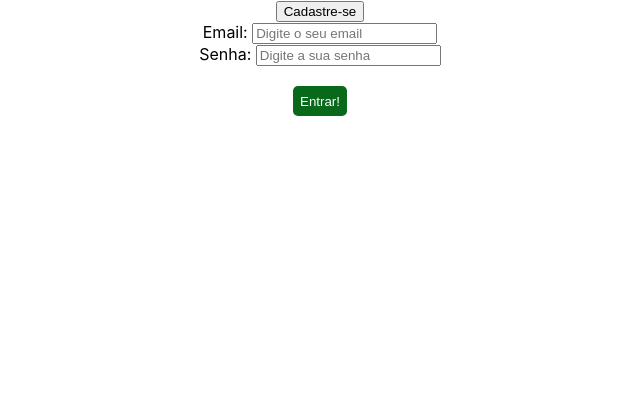
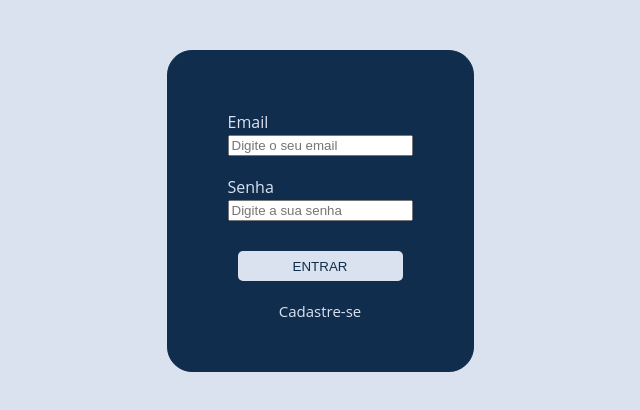
Before and after one commit to rafaelcrempe/Projeto_PS, a React (Create React App) app in the folder projeto_react/: page / in a window 1280 px wide. Shown: the top 410 px of the page, without its empty margins (320-960 px from the left). Built offline with nearby package versions, Linux system fonts and the light colour scheme.

Commit message:
objeto, css e telas de login e cadastro

```diff
--- a/projeto_react/src/App.css
+++ b/projeto_react/src/App.css
@@ -32,18 +32,85 @@
   from {
     transform: rotate(0deg);
   }
+
   to {
     transform: rotate(360deg);
   }
 }
 
 .buttonSuccess {
-  background-color: #076919;
+  background-color: #DBE2EF;
   height: 30px;
   padding: 7px;
   margin: 20px;
-  color: #FFF;
+  color: #112D4E;
   cursor: pointer;
   border: none;
   border-radius: 5px;
 }
+
+body {
+  font-family: "Open Sans", sans-serif;
+  font-optical-sizing: auto;
+  font-variation-settings: "wdth" 100;
+  overflow: scroll;
+  background-color: #DBE2EF;
+  margin-left: 0;
+}
+
+
+.fundoCadastro {
+  display: flex;
+  flex-direction: row;
+  align-items: center;
+  justify-content: space-around;
+  margin-top: 50px;
+  margin-bottom: 50px;
+  height:0%;
+}
+
+.card {
+  display: flex;
+  flex-direction: column;
+  justify-content: space-around;
+  border: 1px solid;
+  border-color: #112D4E;
+  background-color: #112D4E;
+  padding: 50px;
+  border-radius: 25px;
+  align-items: center;
+  margin-bottom: 5px;
+  margin-left: 0;
+}
+
+
+
+.login {
+  display: flex;
+  flex-direction: column;
+  justify-content: space-around;
+  color: #DBE2EF;
+  text-align: left;
+}
+
+.login label {
+  margin: 10px;
+}
+
+.register {
+  display: flex;
+  flex-direction: column;
+  justify-content: space-around;
+  color: #DBE2EF;
+  text-align: left;
+}
+
+.register label {
+  margin: 10px;
+}
+
+.alterarLoginCadastro {
+  color: #DBE2EF;
+  font-size: 15px;
+  cursor: pointer;
+}
--- a/projeto_react/src/App.js
+++ b/projeto_react/src/App.js
@@ -1,61 +1,102 @@
 import logo from './logo.svg';
 import './App.css';
+import { useState } from 'react'; //useState permite criar variável, em parceria com função, que faz alterações na tela quando essa variável é alterada
 
 function App() { // aqui é JavaScript
 
-  let email = ""
-  let senha = ""
 
-  function mudarEmail(valor) {
-    email = valor
-  }
+  // a função useState retorna um vetor, e esse vetor é constante
+  // sempre em par, uma variável e uma função
+  // por boa prática, o nome da função sempre é "set+Nome_Variável"
 
-  function mudarSenha(valor) {
-    senha = valor
-  }
+  const [user, setUser] = useState({
+    email: "",
+    password: "",
+    phone: "",
+    name: "",
+    last_name: "",
+    birth: "",
+    cpf: ""
+  });
+
+
+  const [nome, setNome] = useState("")
+  const [sobrenome, setSobrenome] = useState("")
+  const [isLogin, setIsLogin] = useState(true);
+
 
   function enviar() {
-    alert(`Email: ${email}\nSenha: ${senha}`)
+    alert(`Email: ${user.email}\nSenha: ${user.password}`)
   }
-
-
-  let isLogin = true;
 
   return ( // Aqui é html
     <main className="App">
 
-    <button onClick={() => {isLogin = !isLogin}}>
-      {isLogin && ("Cadastre-se")}
-      {!isLogin && ("Voltar para o login")}
-    </button>
+      <div className="fundoCadastro">
+        <div className="card">
+          {!isLogin && (
+            <form className="register">
 
-      {!isLogin &&(
-        <form className="register">
-           <input type="text" placeholder="Nome"/><br/>
-            <input type="text" placeholder="Sobrenome"/><br/>
-            <input type="date" placeholder="Data Nascimento"/><br/>
-            <input type="text" placeholder="CPF"/><br/>
-            <input type="tel" placeholder="Telefone"/><br/>
-            <input type="email" placeholder="E-mail"/><br/>
-            <input type="password" placeholder="Senha"/><br/>
-            <input type="password" placeholder="Confirmar Senha"/><br/>
+              <label>
+                Nome <br />
+                <input type="text" placeholder="Nome" /><br />
+              </label>
+              <label>
+                Sobrenome <br />
+                <input type="text" placeholder="Sobrenome" /><br />
+              </label>
+              <label>
+                Data de Nascimento <br />
+                <input type="date" placeholder="Data Nascimento" /><br />
+              </label>
+              <label>
+                CPF <br />
+                <input type="text" placeholder="CPF" /><br />
+              </label>
+              <label>
+                Telefone <br />
+                <input type="tel" placeholder="Telefone" /><br />
+              </label>
+              <label>
+                Email <br />
+                <input type="email" placeholder="E-mail" /><br />
+              </label>
+              <label>
+                Senha <br />
+                <input type="password" placeholder="Senha" /><br />
+              </label>
+              <label>
+                Confirmar Senha <br />
+                <input type="password" placeholder="Confirmar Senha" /><br />
+              </label>
+              <button className="buttonSuccess" onClick={() => enviar()}>CADASTRAR</button>
+
             </form>
           )}
 
           {isLogin && (
+
             <form className="login">
               <label>
-            Email: <input name="Email" type="email" placeholder="Digite o seu email" onChange={(e) => mudarEmail(e.target.value)} /><br />
+                Email<br />
+                <input className="inputEmailLogin" name="Email" type="email" placeholder="Digite o seu email" onChange={(e) => setUser({ ...user, email: e.target.value })} /><br />
               </label>
               <label>
-            Senha: <input name="Senha" type="password" placeholder="Digite a sua senha" onChange={(e) => mudarSenha(e.target.value)} /><br />
+                Senha<br />
+                <input className="inputSenhaLogin" name="Senha" type="password" placeholder="Digite a sua senha" onChange={(e) => setUser({ ...user, password: e.target.value })} /><br />
               </label>
 
-          <button className="buttonSuccess" onClick={() => enviar()}>Entrar!</button>
+              <button className="buttonSuccess" onClick={() => enviar()}>ENTRAR</button>
             </form>
           )}
 
+          <a className="alterarLoginCadastro" onClick={() => setIsLogin(!isLogin)}>
+            {isLogin && ("Cadastre-se")}
+            {!isLogin && ("Voltar para o login")}
+          </a>
 
+        </div>
+      </div>
     </main>
   );
 }
```
Also changed, not shown: 1 other file (tests, documents, lock files or other folders). Lines whose indentation alone changed are shown as unchanged.
